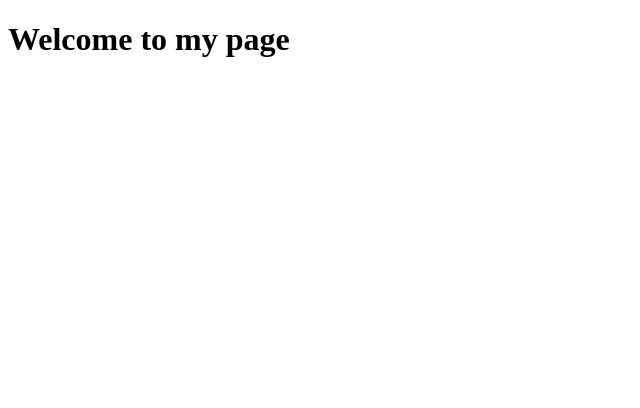
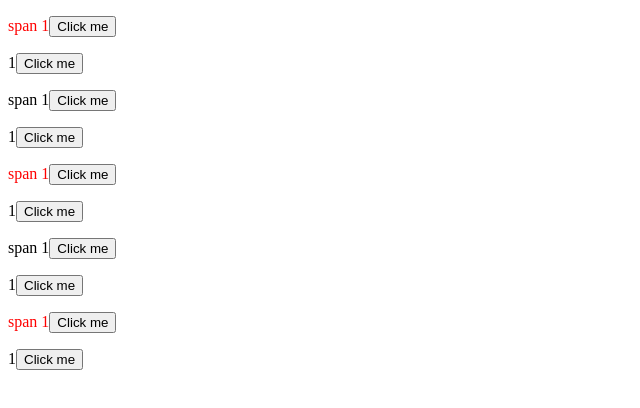
Before and after one commit to kasstom/zadanie10__2, a plain HTML site: page index.html in a window 1280 px wide. Shown: the whole page, without its empty margins (0-640 px from the left). Drawn offline with nearby package versions, Linux system fonts and the light colour scheme.

Commit message:
add index i scripts

```diff
--- a/index.html
+++ b/index.html
@@ -1,12 +1,43 @@
 <!DOCTYPE html>
-<html>
+
   <head>
-    <meta charset="utf-8">
-    <title>Page title</title>
-    <link rel="stylesheet" href="css/style.css">
+    <meta charset="UTF-8">
+    <title>jQuery!</title>
+    <script src="https://ajax.googleapis.com/ajax/libs/jquery/1.12.4/jquery.min.js"></script>
   </head>
   <body>
-    <h1>Welcome to my page</h1>
-    <script type="text/javascript" src="js/scripts.js"></script>
+    <div>
+      <div>
+        <p><span>span 1</span></p>
+      </div>
+      <div>
+        <p>1</p>
+      </div>
+      <div>
+        <p><span>span 1</span></p>
+      </div>
+      <div>
+        <p>1</p>
+      </div>
+      <div>
+        <p><span>span 1</span></p>
+      </div>
+      <div>
+        <p>1</p>
+      </div>
+      <div>
+        <p><span>span 1</span></p>
+      </div>
+      <div>
+        <p>1</p>
+      </div>
+      <div>
+        <p><span>span 1</span></p>
+      </div>
+      <div>
+        <p>1</p>
+      </div>
+    </div>
+    <script type="text/javascript" src="scripts.js"></script>
   </body>
 </html>
--- /dev/null
+++ b/scripts.js
@@ -0,0 +1,19 @@
+$(document).ready(function(){
+	console.log('DOM ');
+
+	$('span').each(function(index, element) {
+		if (index % 2 === 0) {
+			$(element).css('color', 'red');
+	};
+	});
+
+	var paragraphs = $('p');
+paragraphs.each(function(index, element) {
+    var button = '<button class="btn" data-tmp="' + index + '">Click me</button>';
+    $(element).append(button);
+	});
+
+	$('button').on("click", function() {
+		alert($(this).attr('data-tmp'));
+	});
+});
```
Also changed, not shown: 1 other file.
